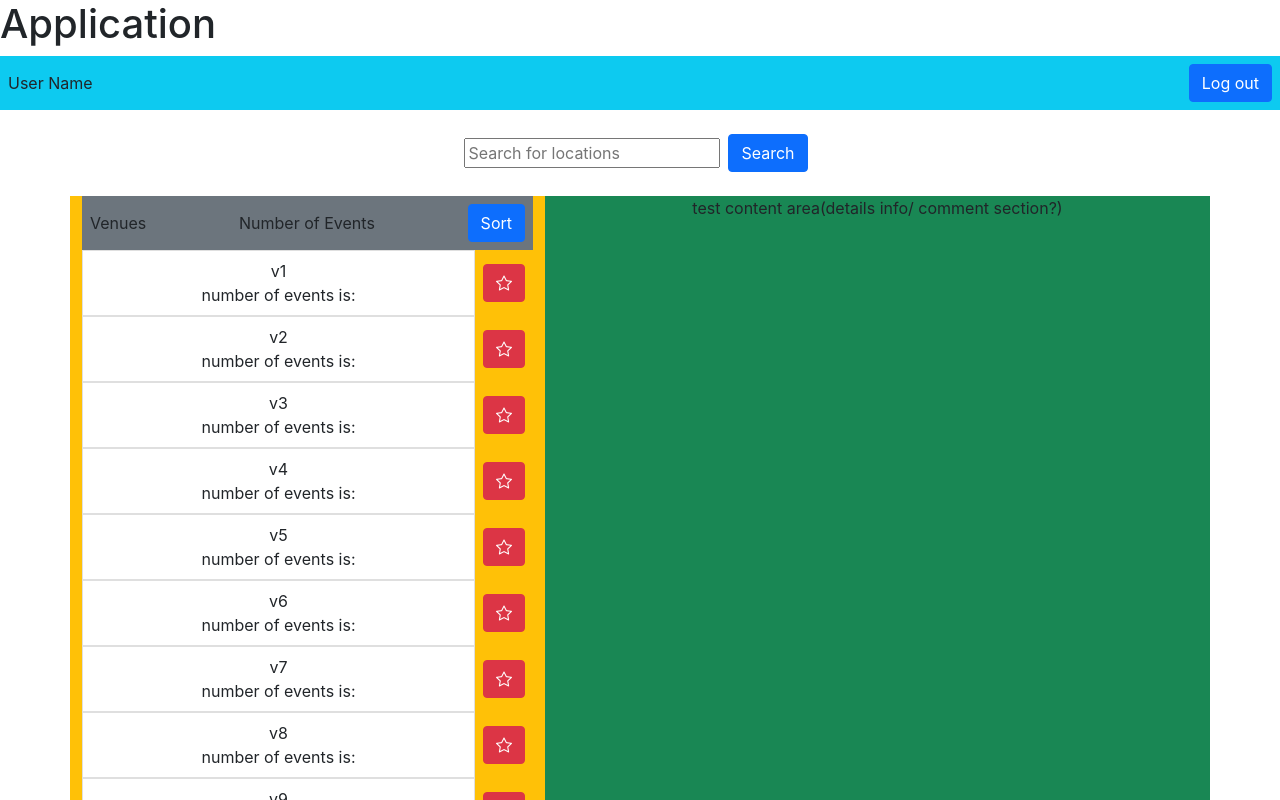
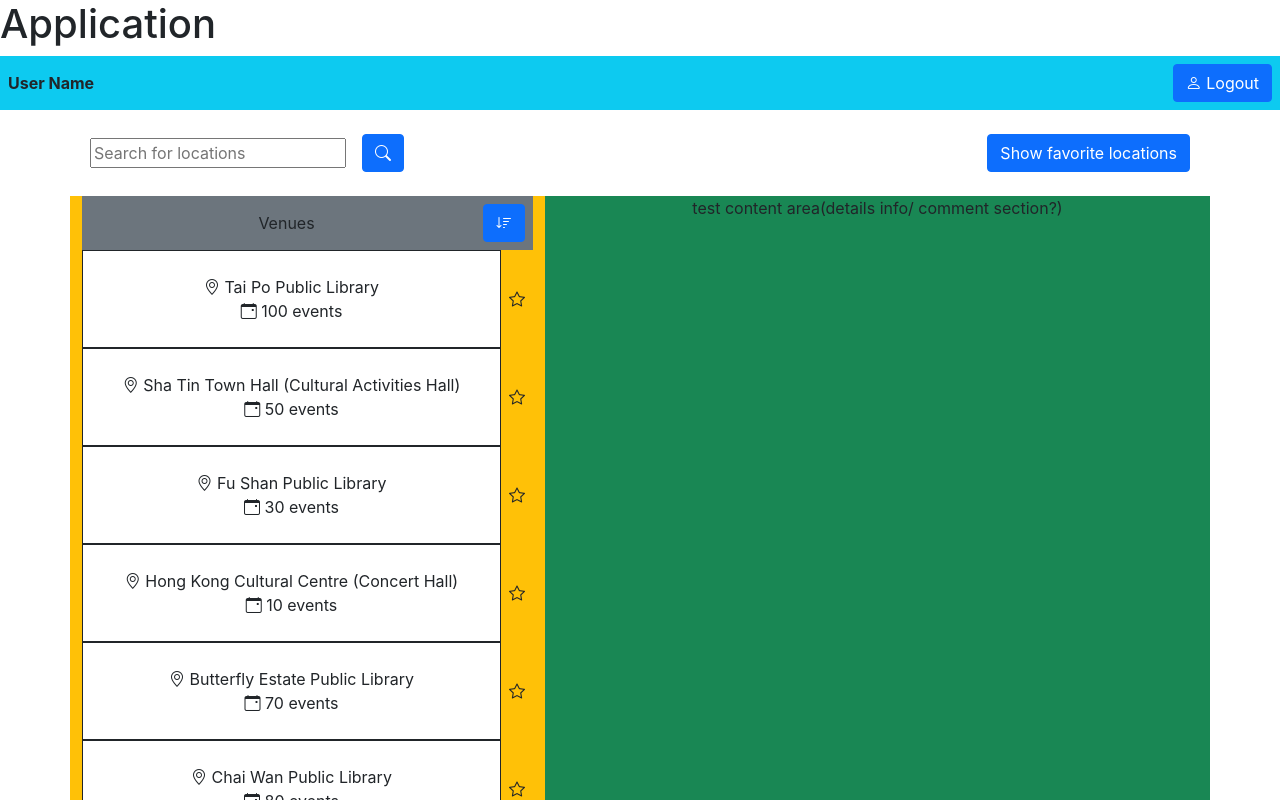
Before and after one commit to LabRat404/Map_of_Events, a React (Create React App) app in the folder 2720_project/: page /Dashboard in a window 1280 px wide. Shown: the top 800 px of the page. Built offline with nearby package versions, Linux system fonts and the light colour scheme.

Commit message:
update icons, clickable fav icon

```diff
--- a/2720_project/src/components/Dashboard.js
+++ b/2720_project/src/components/Dashboard.js
@@ -1,7 +1,17 @@
 import React, { Component, useState } from 'react';
 import "bootstrap-icons/font/bootstrap-icons.css";
 
-let venues = ["v1","v2","v3","v4","v5","v6","v7","v8","v9","v10"];
+let venues = [{venuesName: "Tai Po Public Library", quota: 100},
+              {venuesName: "Sha Tin Town Hall (Cultural Activities Hall)", quota: 50},
+              {venuesName: "Fu Shan Public Library", quota: 30},
+              {venuesName: "Hong Kong Cultural Centre (Concert Hall)", quota: 10},
+              {venuesName: "Butterfly Estate Public Library", quota: 70},
+              {venuesName: "Chai Wan Public Library", quota: 80},
+              {venuesName: "City Hall Public Library", quota: 90},
+              {venuesName: "Electric Road Public Library", quota: 50},
+              {venuesName: "Fa Yuen Street Public Library", quota: 20},
+              {venuesName: "Fanling Public Library", quota: 300}
+            ];
 
 function Dashboard(){
   const [sort, updateSort] = useState(false);
@@ -12,7 +22,7 @@ function Dashboard(){
       return "sort";
     }
     else{
-      return venues.map((name,index) => <List name={name} i = {index} key={index}/>);
+      return venues.map((obj,index) => <List venuesObj={obj} i = {index} key={index}/>);
     }
   }
 
@@ -20,8 +30,8 @@ function Dashboard(){
       <>
         <header>
           <div className="d-flex align-items-center bg-info mb-3">
-            <div id = "userName" className="p-2">User Name</div>
-            <div className="ms-auto p-2"><button type="submit" className="btn btn-primary">Log out</button></div>
+            <div id = "userName" className="p-2"><b>User Name</b></div>
+            <div className="ms-auto p-2"><button type="submit" className="btn btn-primary"><i class="bi bi-person"> </i>Logout</button></div>
           </div>
         </header>
 
@@ -29,11 +39,14 @@ function Dashboard(){
 
           <main>
             <div className="mb-3  d-flex flex-row justify-content-center align-items-center">
-              <div>
+              <div className="p-2">
               <input id = "searchText" type="text" placeholder="Search for locations"></input>
               </div>
               <div className="p-2">
-                <button className="btn btn-primary" type="submit">Search</button>
+                <button className="btn btn-primary" type="submit"><i class="bi bi-search"></i></button>
+              </div>
+              <div className="ms-auto p-2">
+                <button className="btn btn-primary" type="submit">Show favorite locations</button>
               </div>
             </div>
 
@@ -41,9 +54,9 @@ function Dashboard(){
 
               <div id = "table" className="col-5 bg-warning">
                 <div className="d-flex justify-content-between align-items-center bg-secondary">
+                  <div className="p-2"></div>
                   <div className="p-2">Venues</div>
-                  <div className="p-2">Number of Events</div>
-                  <div className="p-2"><button onClick={()=>updateSort(!sort)} type="submit" className="btn btn-primary">Sort</button></div>
+                  <div className="p-2"><button onClick={()=>updateSort(!sort)} type="submit" className="btn btn-primary"><i class="bi bi-sort-down"></i></button></div>
                 </div>
                 <div id = "tableList" className="list-group mb-3">
                   {sortEvent(sort)}
@@ -54,12 +67,13 @@ function Dashboard(){
               <div id = "content" className="col-7 bg-success">
                 test content area(details info/ comment section?)
               </div>
+
             </div>
           </main>
 
         </div>
         <footer>
-            Last updated on <span id = "lastUpdatedTime">2022-12-14</span>.
+        <i class="bi bi-clock"> </i>Last updated on <span id = "lastUpdatedTime">2022-12-14</span>.
           </footer>
       </>
     );
@@ -70,32 +84,35 @@ function List(props){
   const [selected, updateSelected] = useState(-1);
   const [favorite, updateFavorite] = useState(false);
   let i = props.i; //index
-  let name = props.name;
+  let name = props.venuesObj.venuesName;
+  let quota = props.venuesObj.quota;
   // console.log(name);
 
   // clicked link
   function handleClick(e){
-
+    console.log("selected " + name)
   }
 
   //added to favourite
-  function addFav(e){
+  function addFav(){
     updateFavorite(!favorite);
-    console.log(name + " has been added to favoruite!");
+    // changeFav();
   }
 
   return(
 
     <div className='d-flex flex-row align-items-center'>
-      <div onClick={(e) => handleClick(e)} className="list-group-item list-group-item-action">
-      {/* <a href="#" className="list-group-item list-group-item-action" aria-current="true">
-        {venues[i] + "<br>" + "\nwith quota 2"}
-      </a> */}
-        <div>{name}</div>
-        <div>number of events is: </div>
+      <div onClick={(e) => handleClick(e)} className="list-group-item list-group-item-action p-4 border-bottom border-dark">
+        <div><i class="bi bi-geo-alt"> </i>{name}</div>
+        <div><i class="bi bi-calendar-event"> </i>{quota + " events"}</div>
       </div>
       {/* fav icon star */}
-      <div className='p-2'><button type="submit" className="btn btn-danger" onClick={()=>addFav()}><i class="bi bi-star"></i></button></div>
+      <div onClick={()=>addFav()} className='ms-auto p-2'>
+        <div className=''>
+          {favorite?<i className="bi bi-star-fill"></i>:<i className="bi bi-star"></i>}
+        </div>
+      </div>
+
     </div>
   );
 }
```
